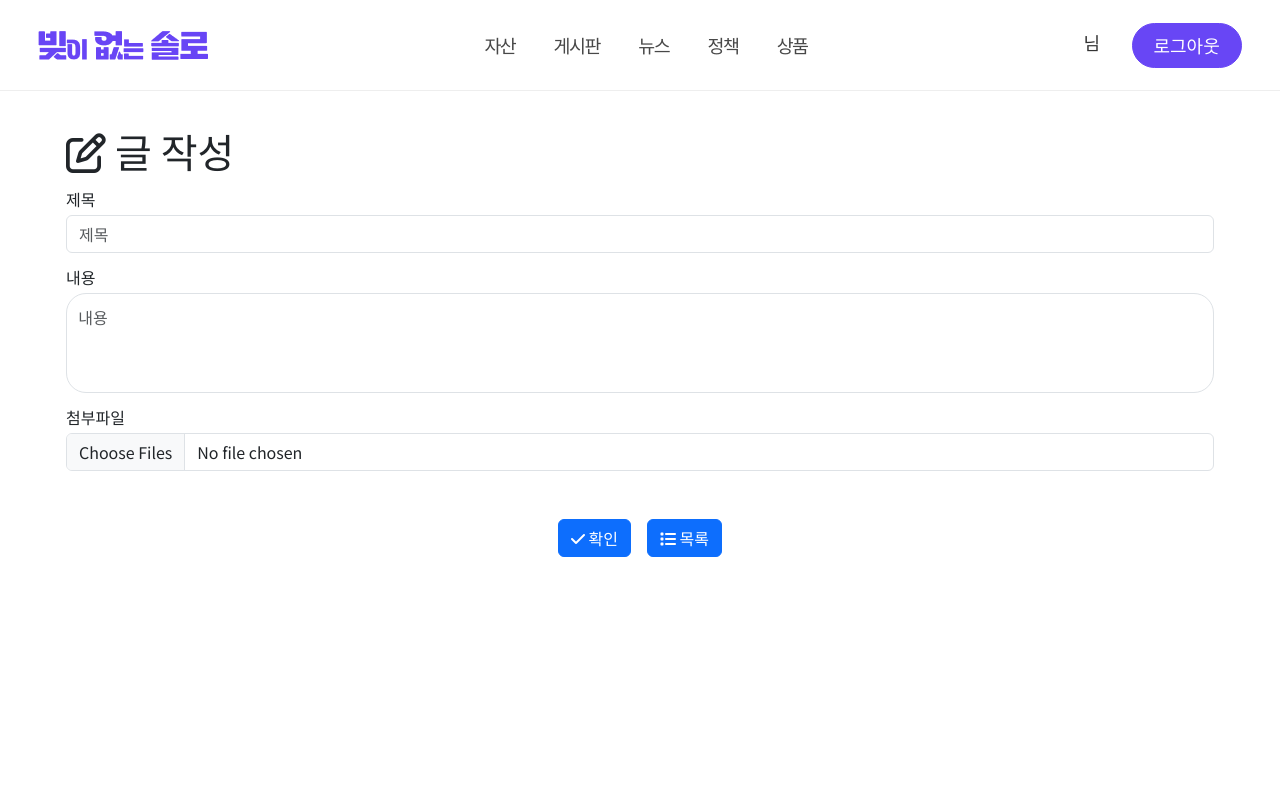
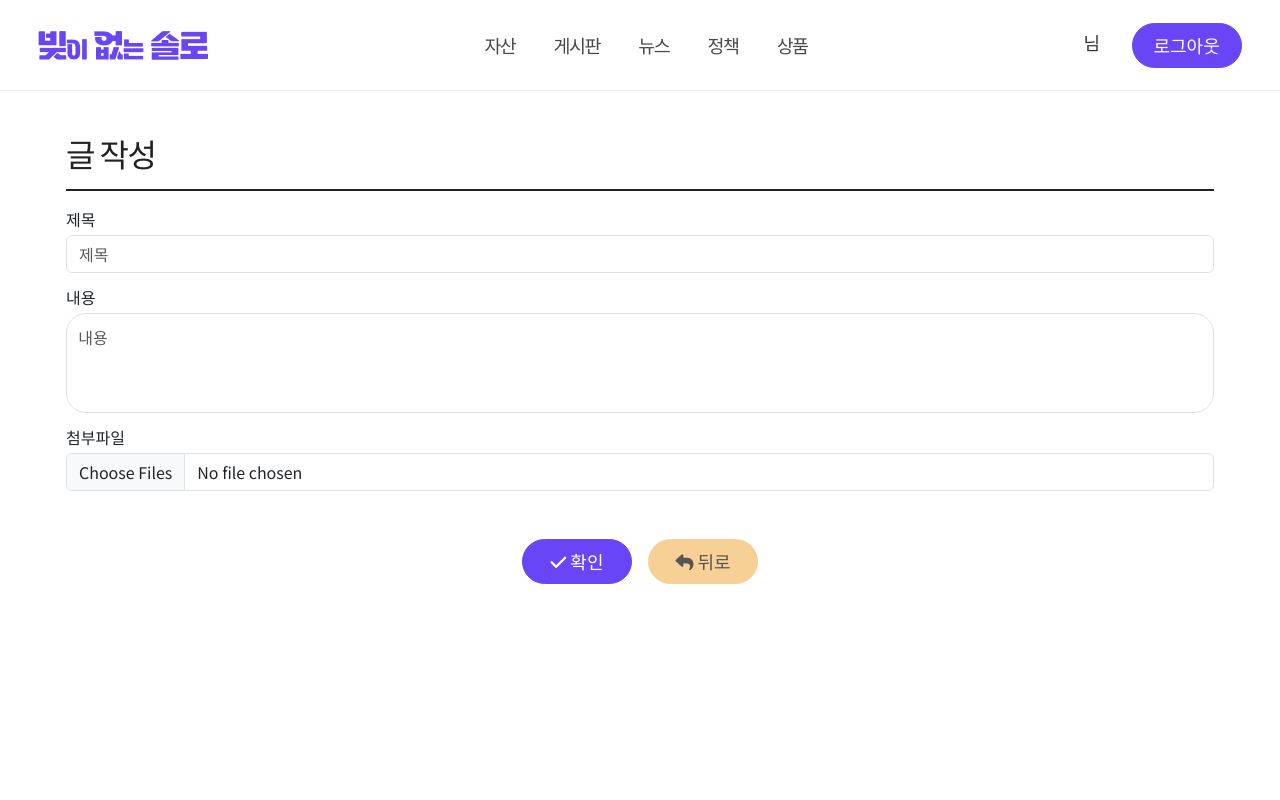
Before and after one commit to p10-1/solo-frontend, a Vue app: page /board/create in a window 1280 px wide. Shown: the top 800 px of the page. Built offline with nearby package versions, Linux system fonts and the light colour scheme; sample sign-in values are in the browser's storage.

Commit message:
FEAT: borad 수정

```diff
--- a/src/components/CommunityPage/BoardCreate.vue
+++ b/src/components/CommunityPage/BoardCreate.vue
@@ -1,5 +1,5 @@
 <template>
-  <h1><i class="fa-regular fa-pen-to-square"></i> 글 작성</h1>
+  <h2 class="title">글 작성</h2>
   <form @submit.prevent="submitForm">
     <div class="mb-3 mt-3">
       <label for="title" class="form-label">제목 </label>
@@ -19,6 +19,7 @@
         placeholder="내용"
         v-model="article.content"
         id="content"
+        row="10"
         required
       ></textarea>
     </div>
@@ -33,13 +34,13 @@
       />
     </div>
     <div class="my-5 text-center">
-      <button type="submit" class="btn btn-primary me-3">
+      <button type="submit" class="button-main">
         <i class="fa-solid fa-check"></i>
         확인
       </button>
-      <router-link class="btn btn-primary" :to="{ name: 'board' }">
-        <i class="fa-solid fa-list"></i>
-        목록
+      <router-link class="button-sub margin-left-1rem" :to="{ name: 'board' }">
+        <i class="fa-solid fa-reply"></i>
+        뒤로
       </router-link>
     </div>
   </form>
```
